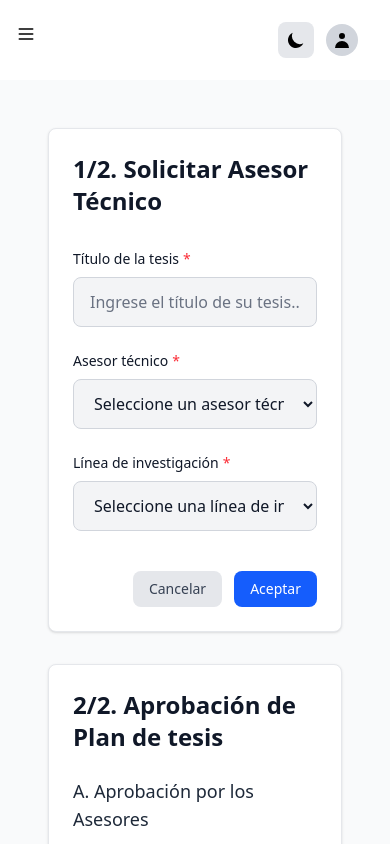
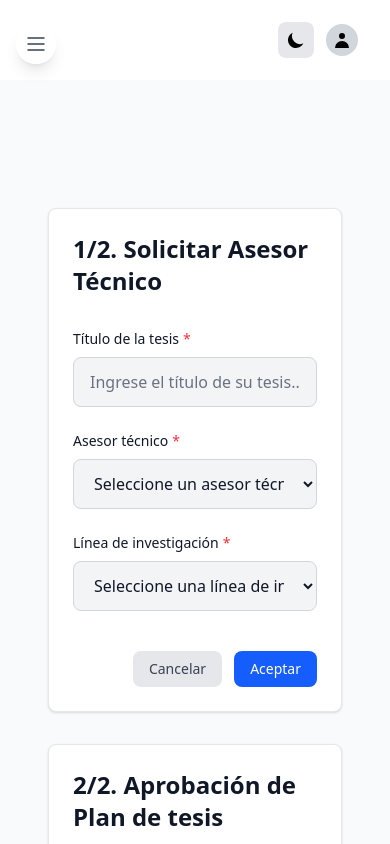
Before and after one commit to Transformacion-Digital-UDH/COPILOTO2-FRONTED, a React (Vite) app: page /tesista/solicitar-asesor in a window 390 px wide. Shown: the top 844 px of the page. Built offline with nearby package versions, Linux system fonts and the light colour scheme.

Commit message:
feat: Refactor DashboardHeader and Sidebar for improved responsiveness and layout adjustments

```diff
--- a/src/components/DashboardHeader.jsx
+++ b/src/components/DashboardHeader.jsx
@@ -1,18 +1,14 @@
 import React from 'react';
-import { useSidebar } from '../hooks/useSidebar';
 import { useAuthStore } from '../hooks/useAuthStore';
 import { useThemeStore } from '../hooks/useThemeStore';
 import ThemeToggle from './ThemeToggle';
 import ButtonUser from './ButtonUser';
 import ButtonChatBot from './ButtonChatBot';
-import ArrowLeftIcon from './icons/ArrowLeftIcon';
-import IconMenu from './icons/IconMenu';
 import SnowFlake from './SnowFlake';
 import ButtonGuide from './ButtonGuide';
 import ButtonYoutube from './ButtonYoutube';
 
 const DashboardHeader = () => {
-  const { isOpen, toggleSidebar } = useSidebar();
   const { role } = useAuthStore();
   const { isEvent } = useThemeStore();
 
@@ -35,27 +31,10 @@ const DashboardHeader = () => {
       {isEvent && <SnowFlake />}
 
       <header className="flex items-center justify-between px-6 py-4 bg-white dark:bg-gray-800 dark:text-white">
-        <div className={`flex items-center flex-col ${isOpen ? 'z-50' : 'z-0'}`}>
-          {/* botón hamburguesa cerrar y abrir menú de navegación */}
-          <button
-            onClick={toggleSidebar}
-            className={`
-              ${isOpen
-                ? 'lg:left-[15rem] translate-x-0 xs:translate-x-[194px] lg:translate-x-0 z-50 dark:bg-slate-600 bg-slate-300 p-1 rounded-[50%]'
-                : 'lg:left-8 translate-x-0 z-0'
-              }
-              button-transition transition-all dark:text-white focus:outline-none fixed top-6 left-4
-            `}
-          >
-            {!isOpen ? (
-              <IconMenu className="w-5 h-5 sm:w-6 sm:h-6" />
-            ) : (
-              <ArrowLeftIcon className="w-5 h-5 sm:w-6 sm:h-6" />
-            )}
-          </button>
-        </div>
+        {/* Espacio reservado para el botón hamburguesa (ahora está en el layout) */}
+        <div className="w-6 h-6"></div>
 
-        <div className="flex items-center lg:gap-2 gap-1">
+        <div className="flex items-center lg:gap-2 gap-1 ml-auto">
           {/* botón de guía según el rol */}
           {shouldShowGuideButton() && <ButtonGuide />}
 
--- a/src/components/Sidebar.jsx
+++ b/src/components/Sidebar.jsx
@@ -41,23 +41,15 @@ const Sidebar = ({
 
   return (
     <>
-      {/* Backdrop solo para móviles */}
-      {isOpen && (
-        <div
-          className="fixed inset-0 z-20 bg-black bg-opacity-50 lg:hidden"
-          onClick={() => setIsOpen(false)}
-        />
-      )}
-
       {/* Sidebar */}
       <div className={`
-        fixed inset-y-0 left-0 z-30 w-64 overflow-y-auto
-        ${isOpen ? 'translate-x-0 sidebar-expand' : '-translate-x-full lg:w-0 sidebar-collapse'}
-        transition-all bg-white dark:bg-gray-800 text-gray-900 dark:text-gray-100
+        fixed inset-y-0 left-0 w-64 overflow-y-auto z-50
+        ${isOpen ? 'translate-x-0' : '-translate-x-full lg:w-0'}
+        transition-all duration-300 bg-white dark:bg-gray-800 text-gray-900 dark:text-gray-100
       `}>
 
-        {/* Perfil del usuario - con padding mínimo para el header */}
-        <div className="pt-6">
+        {/* Perfil del usuario - padding ajustado para superposición en móviles */}
+        <div className="pt-6 lg:pt-6">
           <UserProfile
             fullName={fullName}
             role={role}
--- a/src/layouts/RoleBasedLayout.jsx
+++ b/src/layouts/RoleBasedLayout.jsx
@@ -58,7 +58,7 @@ const RoleBasedLayout = ({
       layout-transition transition-all
       ${fullHeight ? 'min-h-[calc(100vh-80px)]' : 'min-h-full'}
       ${showSidebar && isOpen ? 'lg:ml-64' : 'lg:ml-0'}
-      relative z-10
+      relative z-10 pt-20 lg:pt-0
       ${contentClass}
     `;
     return baseClasses.trim();
@@ -68,12 +68,50 @@ const RoleBasedLayout = ({
     return `
       header-transition transition-all relative z-40
       ${showSidebar && isOpen ? 'lg:ml-64' : 'lg:ml-0'}
+      fixed top-0 left-0 right-0 lg:relative lg:top-auto lg:left-auto lg:right-auto
     `.trim();
   };
 
   return (
     <div className={getLayoutClasses()}>
-      {/* Sidebar - Solo se renderiza si está habilitado */}
+      {/* Backdrop simple con Tailwind puro - solo en móviles cuando sidebar abierto */}
+      {showSidebar && isOpen && (
+        <div
+          className="lg:hidden fixed inset-0 bg-black/60 z-40"
+          onClick={() => setIsOpen(false)}
+        />
+      )}
+
+      {/* Botón hamburguesa */}
+      {showSidebar && (
+        <button
+          onClick={() => setIsOpen(!isOpen)}
+          className={`
+            fixed z-[60] p-2 rounded-full transition-all duration-300 hover:scale-105 active:scale-95 focus:outline-none size-10
+            ${isOpen
+              ? 'top-6 left-4 bg-slate-600/80 hover:bg-slate-500/80 text-white backdrop-blur-sm dark:bg-slate-700/90 dark:hover:bg-slate-600/90'
+              : 'top-6 left-4 bg-white/90 hover:bg-white text-gray-700 shadow-lg backdrop-blur-sm dark:bg-gray-800/90 dark:hover:bg-gray-700/90 dark:text-white dark:shadow-gray-900/50'
+            }
+            lg:${isOpen ? 'left-[15rem]' : 'left-8'}
+            event-theme:${isOpen
+              ? 'bg-gradient-to-r from-purple-600/80 to-blue-600/80 hover:from-purple-500/80 hover:to-blue-500/80'
+              : 'bg-gradient-to-r from-gray-800/90 to-gray-900/90 hover:from-gray-700/90 hover:to-gray-800/90'
+            }
+          `}
+        >
+          {!isOpen ? (
+            <svg className="w-6 h-6" fill="none" stroke="currentColor" viewBox="0 0 24 24" strokeWidth="1.5">
+              <path strokeLinecap="round" strokeLinejoin="round" d="M4 6h16M4 12h16M4 18h16" />
+            </svg>
+          ) : (
+            <svg className="w-6 h-6" fill="none" stroke="currentColor" viewBox="0 0 24 24" strokeWidth="1.5">
+              <path strokeLinecap="round" strokeLinejoin="round" d="M15 19l-7-7 7-7" />
+            </svg>
+          )}
+        </button>
+      )}
+
+      {/* Sidebar */}
       {showSidebar && (
         <Sidebar
           isOpen={isOpen}
@@ -86,9 +124,9 @@ const RoleBasedLayout = ({
         />
       )}
 
-      {/* Header - Solo se renderiza si está habilitado */}
+      {/* Header - opaco en móviles cuando sidebar está abierto */}
       {showHeader && (
-        <div className={getHeaderClasses()}>
+        <div className={`${getHeaderClasses()} z-20 transition-opacity duration-300 ${isOpen ? 'lg:opacity-100 opacity-30' : 'opacity-100'}`}>
           <DashboardHeader />
         </div>
       )}
@@ -100,7 +138,7 @@ const RoleBasedLayout = ({
         </div>
       </main>
 
-      {/* Footer - Solo se renderiza si está habilitado */}
+      {/* Footer */}
       {showFooter && (
         <footer className={`
           ${showSidebar && isOpen ? 'lg:ml-64' : 'lg:ml-0'}
--- a/src/styles/themes.css
+++ b/src/styles/themes.css
@@ -110,3 +110,16 @@
   transition-duration: var(--button-toggle-duration);
   transition-timing-function: var(--ease-expand);
 }
+
+/* Mejoras para responsividad del sidebar y header */
+@media (max-width: 1023px) {
+  .sidebar-mobile-adjust {
+    padding-top: 5rem;
+  }
+
+  .content-mobile-adjust {
+    padding-top: 5rem;
+  }
+}
+
+/* Solo mantener las clases CSS esenciales para transiciones */
```
